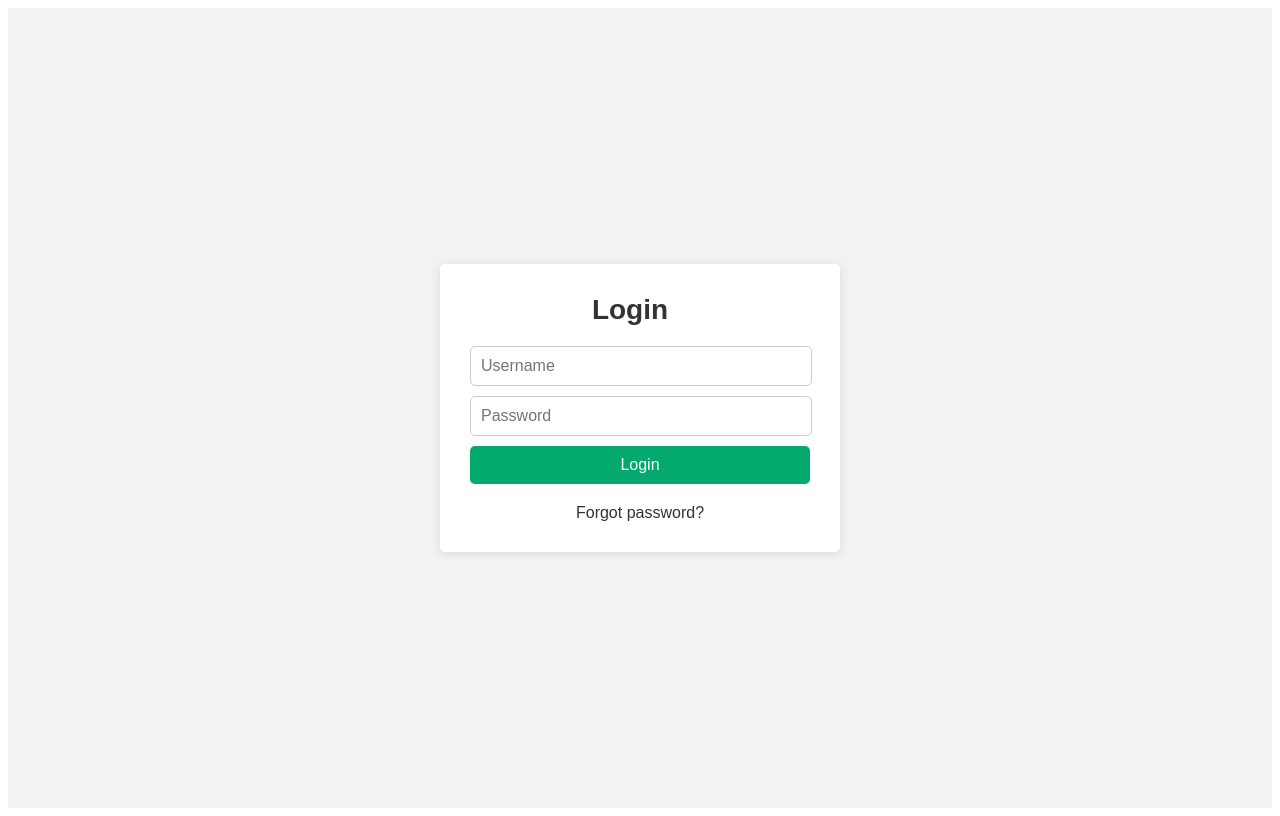
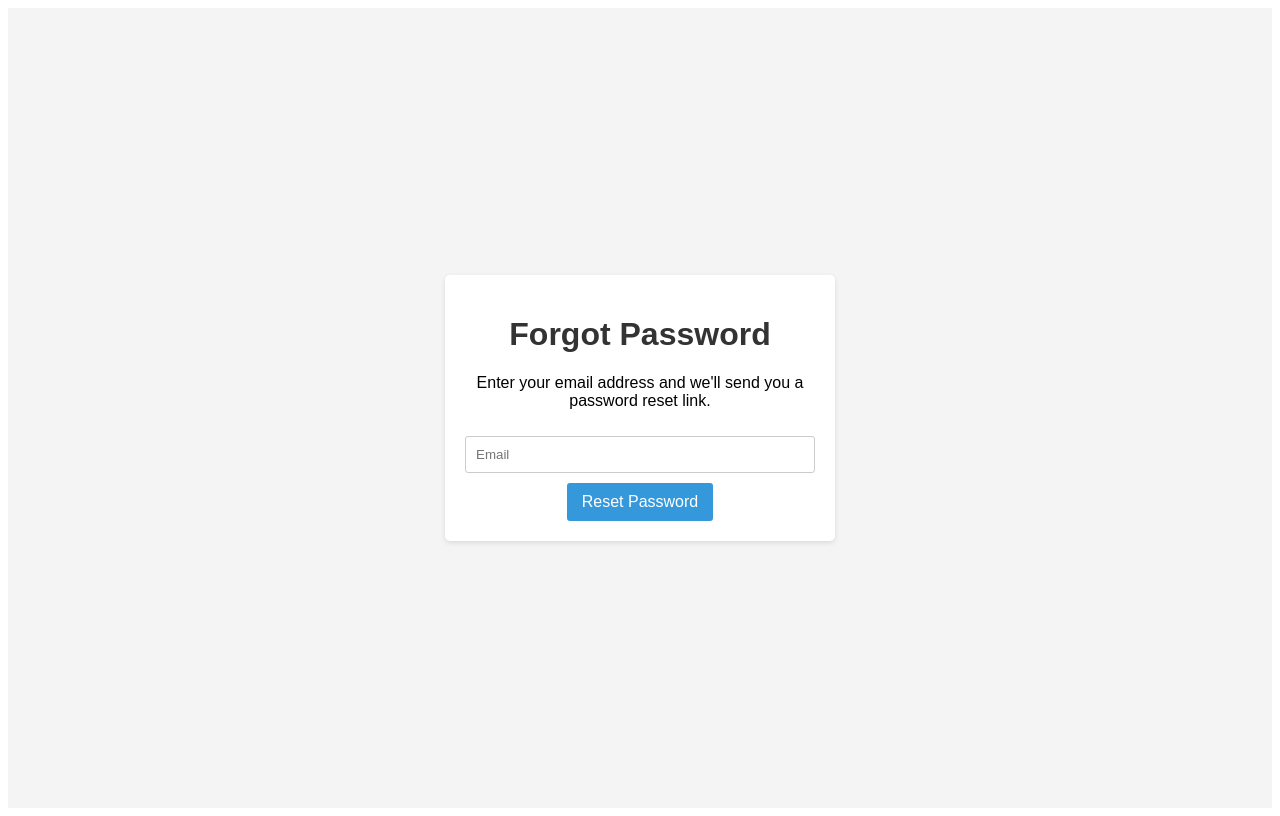
Before and after one commit to ChathuraAbeygunawardhana/rslup_phase2_chathurabeygunawardhana_project_ui, an Angular app: page / in a window 1280 px wide. Built offline with nearby package versions, Linux system fonts and the light colour scheme.

Commit message:
initial_commit

```diff
--- a/src/app/app.component.html
+++ b/src/app/app.component.html
@@ -3,19 +3,65 @@
   <head>
     <meta charset="UTF-8" />
     <meta name="viewport" content="width=device-width, initial-scale=1.0" />
-    <title>Login</title>
+    <title>Forgot Password</title>
+    <style>
+      body {
+        font-family: Arial, sans-serif;
+        background-color: #f4f4f4;
+        margin: 0;
+        padding: 0;
+        display: flex;
+        justify-content: center;
+        align-items: center;
+        height: 100vh;
+      }
+
+      .container {
+        background-color: #ffffff;
+        border-radius: 5px;
+        box-shadow: 0 2px 5px rgba(0, 0, 0, 0.1);
+        width: 350px;
+        text-align: center;
+        padding: 20px;
+      }
+
+      h1 {
+        color: #333;
+      }
+
+      input[type="email"] {
+        width: 100%;
+        padding: 10px;
+        margin: 10px 0;
+        border: 1px solid #ccc;
+        border-radius: 3px;
+        box-sizing: border-box;
+      }
+
+      .btn {
+        background-color: #3498db;
+        color: #fff;
+        padding: 10px 15px;
+        border: none;
+        border-radius: 3px;
+        cursor: pointer;
+        font-size: 16px;
+        transition: background-color 0.3s;
+      }
+
+      .btn:hover {
+        background-color: #2980b9;
+      }
+    </style>
   </head>
   <body>
-    <div class="login-container">
-      <div class="login-form">
-        <h1 class="login-title">Login</h1>
-        <form action="/login" method="post">
-          <input type="text" name="username" placeholder="Username" />
-          <input type="password" name="password" placeholder="Password" />
-          <button type="submit" class="login-button">Login</button>
-        </form>
-        <a href="/forgot-password" class="forgot-password">Forgot password?</a>
-      </div>
+    <div class="container">
+      <h1>Forgot Password</h1>
+      <p>Enter your email address and we'll send you a password reset link.</p>
+      <form>
+        <input type="email" placeholder="Email" required />
+        <button class="btn" type="submit">Reset Password</button>
+      </form>
     </div>
   </body>
 </html>
--- a/src/app/app.component.scss
+++ b/src/app/app.component.scss
@@ -1,65 +1,47 @@
 body {
   font-family: Arial, sans-serif;
-  background-color: #f2f2f2;
+  background-color: #f4f4f4;
+  margin: 0;
+  padding: 0;
   display: flex;
   justify-content: center;
   align-items: center;
   height: 100vh;
-  margin: 0;
 }
 
-.login-container {
-  background-color: #fff;
+.container {
+  background-color: #ffffff;
   border-radius: 5px;
-  box-shadow: 0 2px 10px rgba(0, 0, 0, 0.1);
-  padding: 30px 50px 30px 30px;
-  width: 320px;
-  text-align: center; /* Center align content */
+  box-shadow: 0 2px 5px rgba(0, 0, 0, 0.1);
+  width: 350px;
+  text-align: center;
+  padding: 20px;
 }
 
-.login-title {
-  font-size: 28px;
-  margin: 0;
+h1 {
   color: #333;
 }
 
-.login-form form {
-  margin-top: 20px;
+input[type="email"] {
+  width: 100%;
+  padding: 10px;
+  margin: 10px 0;
+  border: 1px solid #ccc;
+  border-radius: 3px;
+  box-sizing: border-box;
 }
 
-/* Set the width of input fields and button to 100% */
-input,
-.login-button {
-  width: 100%;
-  padding: 10px;
-  border: 1px solid #ccc;
-  border-radius: 5px;
-  margin-bottom: 10px;
+.btn {
+  background-color: #3498db;
+  color: #fff;
+  padding: 10px 15px;
+  border: none;
+  border-radius: 3px;
+  cursor: pointer;
   font-size: 16px;
-}
-
-.login-button {
-  background-color: #04aa6d;
-  color: #fff;
-  border: none;
-  cursor: pointer;
   transition: background-color 0.3s;
 }
 
-.login-button:hover {
-  background-color: #048d5e;
+.btn:hover {
+  background-color: #2980b9;
 }
-
-.forgot-password {
-  display: block;
-  text-align: center;
-  text-decoration: none;
-  color: #333;
-  margin-top: 10px; /* Increased margin-top */
-}
-
-.login-button,
-.forgot-password {
-  font-size: 16px;
-  width: 340px;
-}
```
